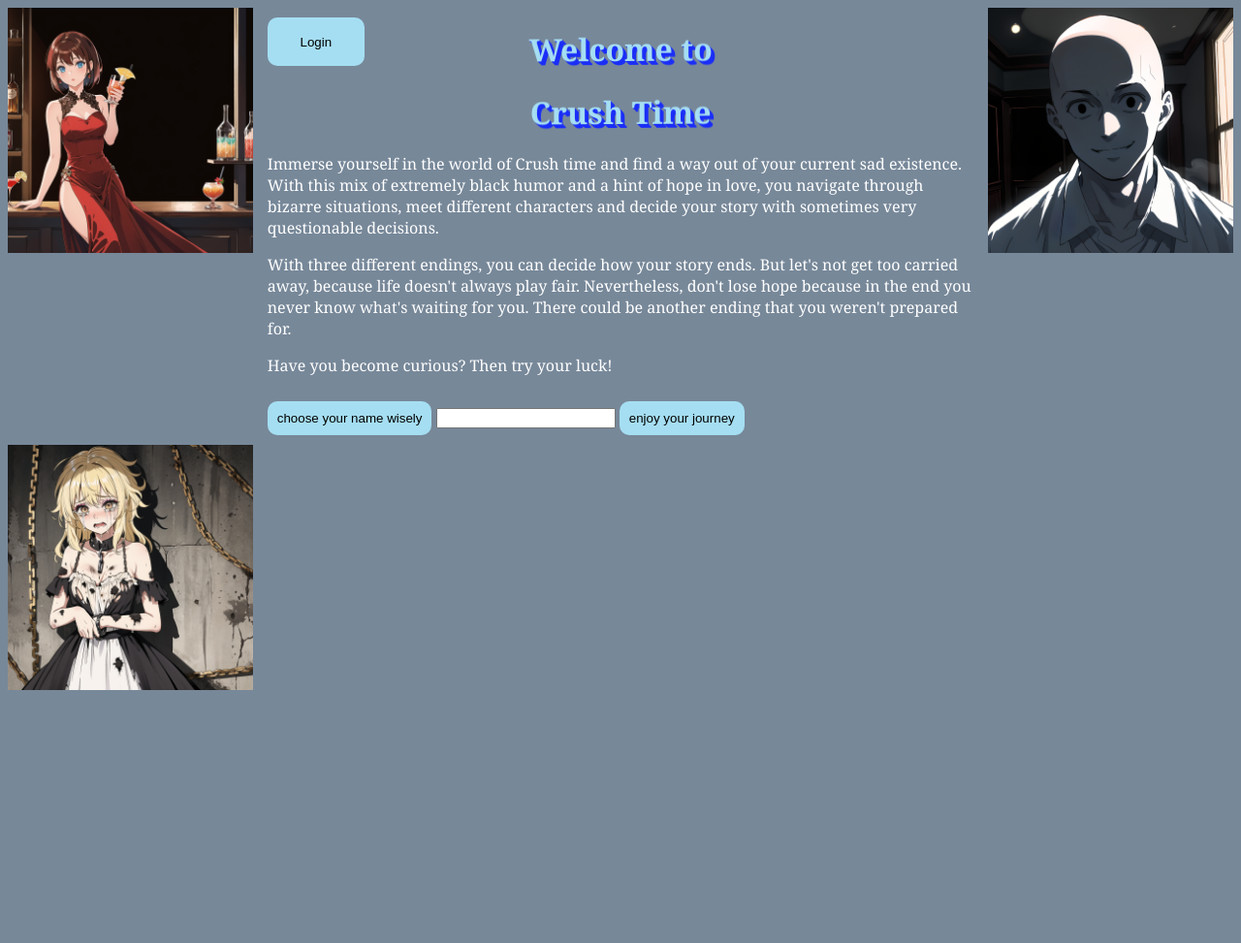
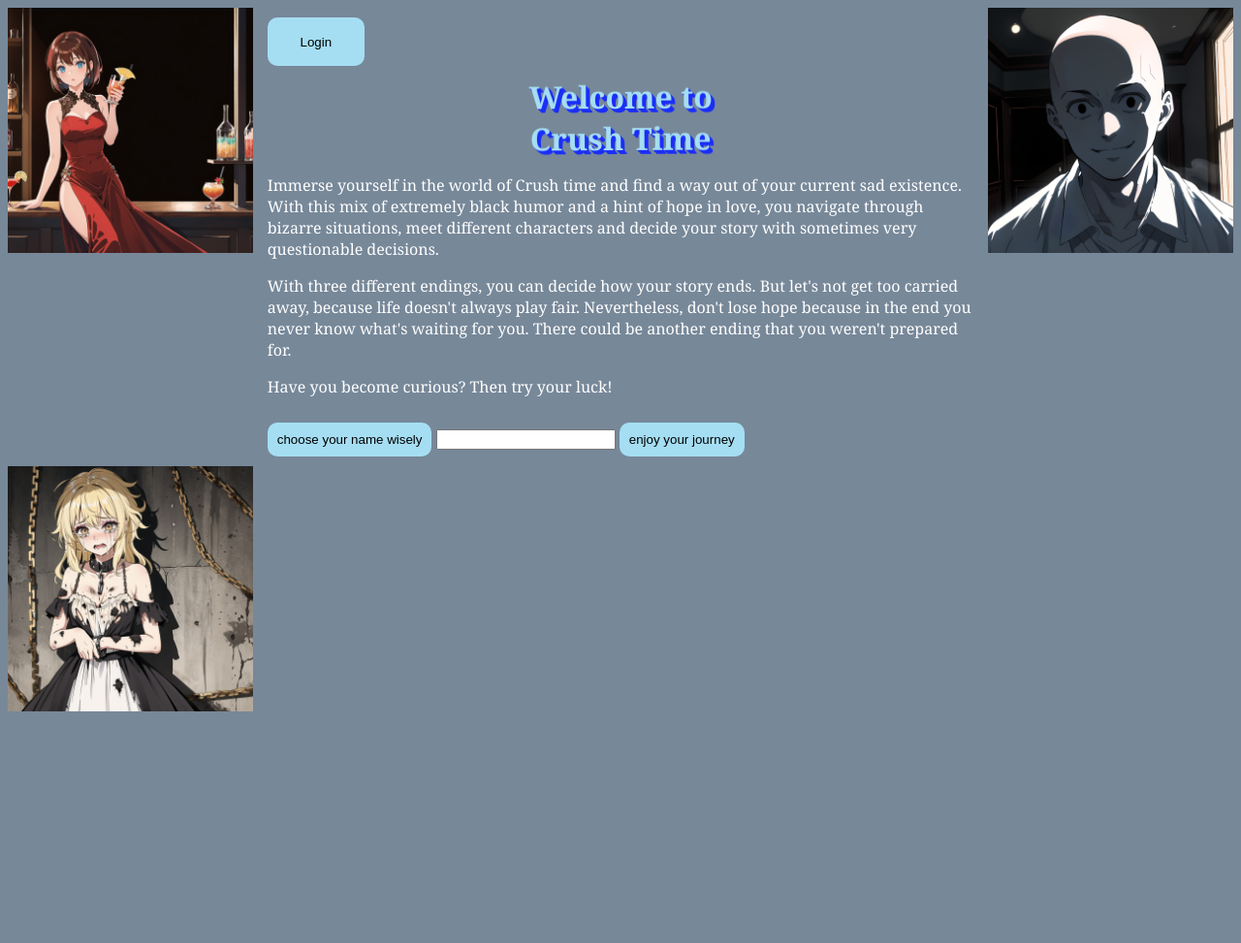
Before and after one commit to Schokojaeger/Big-Like-Great-Disappointment, a PHP site: page /start.html in a window 1280 px wide. Shown: the whole page at 97% size. After the commit the page ends 734 px from the top, so only its background shows below. Run offline with PHP 8.4, Linux system fonts and the light colour scheme.

Commit message:
update header size

```diff
--- a/style.css
+++ b/style.css
@@ -1,7 +1,7 @@
 body{
     display: grid;
     grid-template-columns: 1fr 1fr 1fr;
-    grid-template-rows: auto 1fr 1fr;
+    grid-template-rows: max-content;
     background-color: rgb(41, 41, 40);
     font-family: Georgia, 'Times New Roman', Times, serif;
 }
@@ -154,9 +154,11 @@ a{color:inherit;text-decoration:none}
     4px 4px #1b2ef7;
     text-align: center;
     color:  #a5def2;
+    margin-block: 0;
+    margin-inline: 0;
 }
 
- /*animation for h2*/
+ /*animation for title*/
 h1{
     transform: scale(0.9);
     animation: bop 1s 0.2s cubic-bezier(0.175, 0.888, 0.32, 1.125) forwards infinite alternate;
@@ -179,6 +181,7 @@ h1{
     align-self: end;
     margin-left: 15px;
     margin-right: 15px;
+    margin-top: 70px;
 }
 
 p{
```
